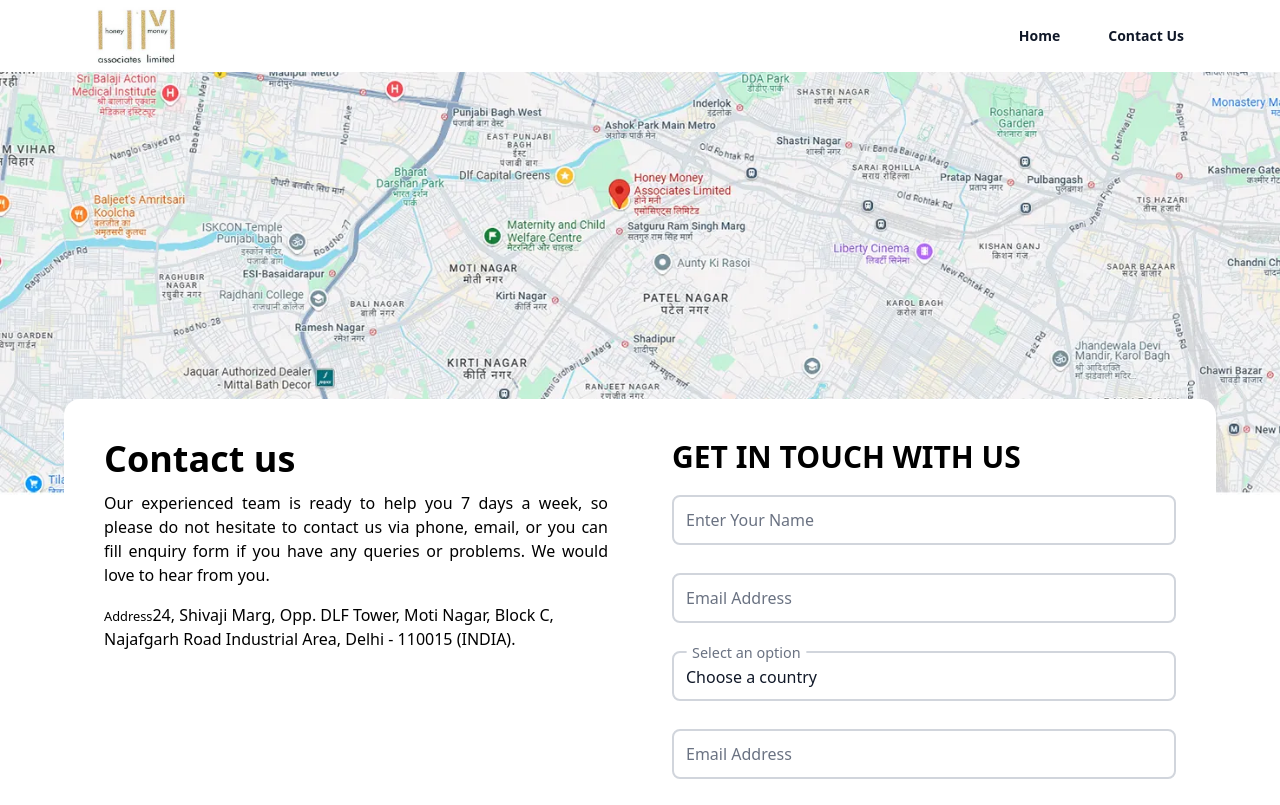
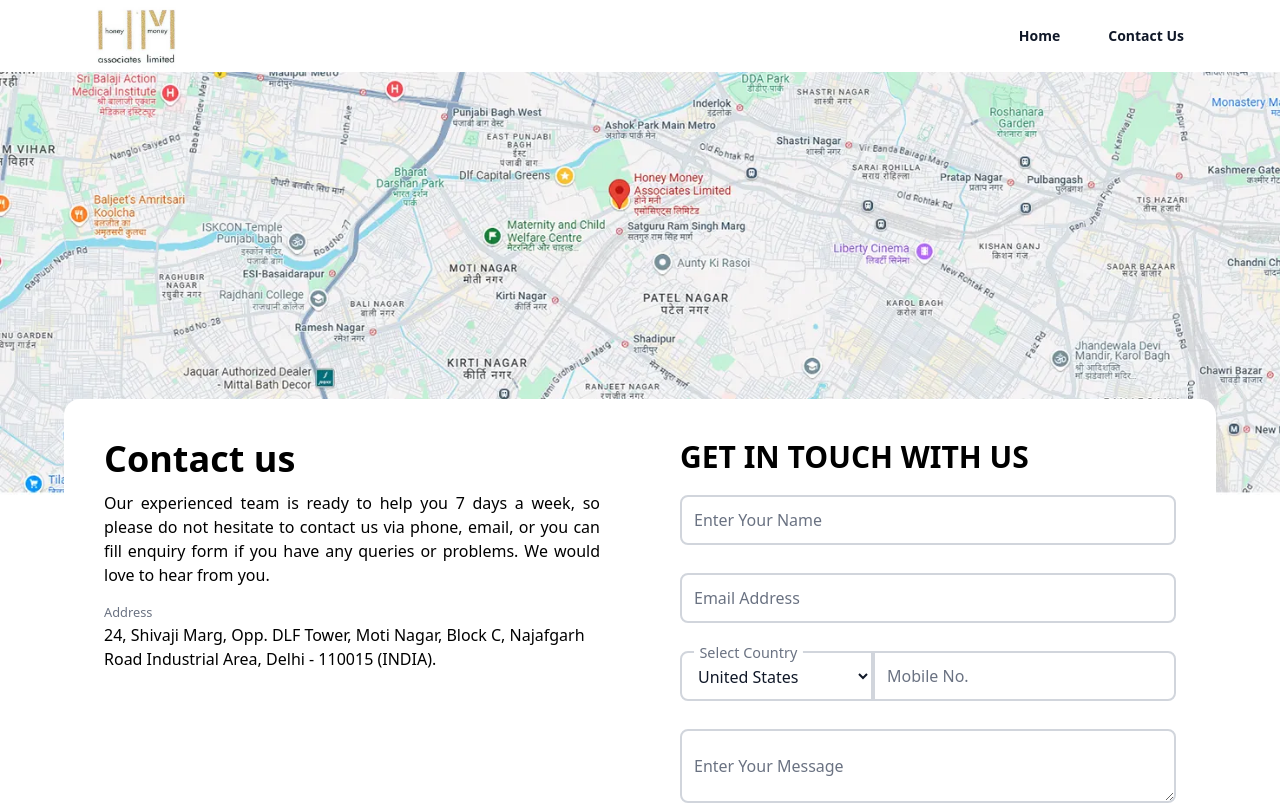
Before and after one commit to monirulislamkhan/honeymoneyassociates, a Next.js app: page /contact-us in a window 1280 px wide. Shown: the top 805 px of the page. Built offline with nearby package versions, Linux system fonts and the light colour scheme.

Commit message:
work contact us page form section

```diff
--- a/app/contact-us/page.jsx
+++ b/app/contact-us/page.jsx
@@ -11,21 +11,20 @@
         <Image src="/images/location-map.webp" className="hidden sm:block w-screen" alt="" width={1500} height={500} />
       </section>
 
-      <section className="relative -mt-24">
+      <section className="relative -mt-24 md:mb-42">
         <div className="max-w-6xl  mx-6 lg:mx-auto bg-white rounded-2xl lg:p-10 md:p-8">
           {/* White background caontainer */}
-          <div className="grid lg:grid-cols-2 gap-8 lg:gap-16">
+          <div className="grid md:grid-cols-2 gap-12 md:gap-20">
 
             <div className="">
               <h1 className="mb-3">Contact us</h1>
               <p>Our experienced team is ready to help you 7 days a week, so please do not hesitate to contact us via phone, email, or you can fill enquiry form if you have any queries or problems. We would love to hear from you.</p>
               {/* Address */}
-              <div className="">
-                <small>Address</small>
-                <span>24, Shivaji Marg, Opp. DLF Tower, Moti Nagar,
-                  Block C, Najafgarh Road Industrial Area,
-                  Delhi - 110015 (INDIA).</span>
-              </div>
+              <ul className="">
+                <li><small className="block text-gray-500">Address</small>
+                  <span>24, Shivaji Marg, Opp. DLF Tower, Moti Nagar, Block C, Najafgarh Road Industrial Area, Delhi - 110015 (INDIA).</span>
+                </li>
+              </ul>
             </div>
             {/* Form */}
             <div className="">
@@ -44,23 +43,29 @@
                 </div>
 
 
-                {/* Country Field */}
-                <div className="relative mb-7">
-                  <select id="countries" className="form-input peer">
-                    <option>Choose a country</option>
-                    <option value="US">United States</option>
-                    <option value="CA">Canada</option>
-                    <option value="FR">France</option>
-                    <option value="DE">Germany</option>
-                  </select>
-                  <label htmlFor="countries" className="form-float-label">Select an option</label>
+                {/* Country Field and Mobile Field */}
+                <div className="mb-7 flex">
+                  <div className="relative grow-1">
+                    <select id="countries" className="peer form-input appearance-auto rounded-r-none">
+                      <option value="US">United States</option>
+                      <option value="CA">Canada</option>
+                      <option value="FR">France</option>
+                      <option value="DE">Germany</option>
+                    </select>
+                    <label htmlFor="countries" className="form-float-label">Select Country</label>
+                  </div>
+                  <div className="relative grow-1 ">
+                    <input type="tel" id="phoneNo" className="form-input peer rounded-l-none" placeholder="Mobile No." />
+                    <label htmlFor="phoneNo" className="form-float-label">Mobile No.</label>
+                  </div>
                 </div>
 
                 {/* Email Field */}
                 <div className="relative mb-7">
-                  <input type="email" id="emailField" className="form-input peer" placeholder="Email Address" />
-                  <label htmlFor="emailField" className="form-float-label">Email Address</label>
+                  <textarea type="email" id="messageField" className="form-input peer" placeholder="Enter Your Message" />
+                  <label htmlFor="messageField" className="form-float-label">Enter Your Message</label>
                 </div>
+
 
                 <div className="flex">
                   <button type="submit" className="py-2 md:min-w-42 border  border-transparent rounded-md shadow-sm  font-medium text-white bg-primary-600 hover:bg-primary-700 focus:outline-none focus:ring-2 focus:ring-offset-2 focus:ring-primary-500 cursor-pointer text-lg uppercase ">Submit</button>
```
